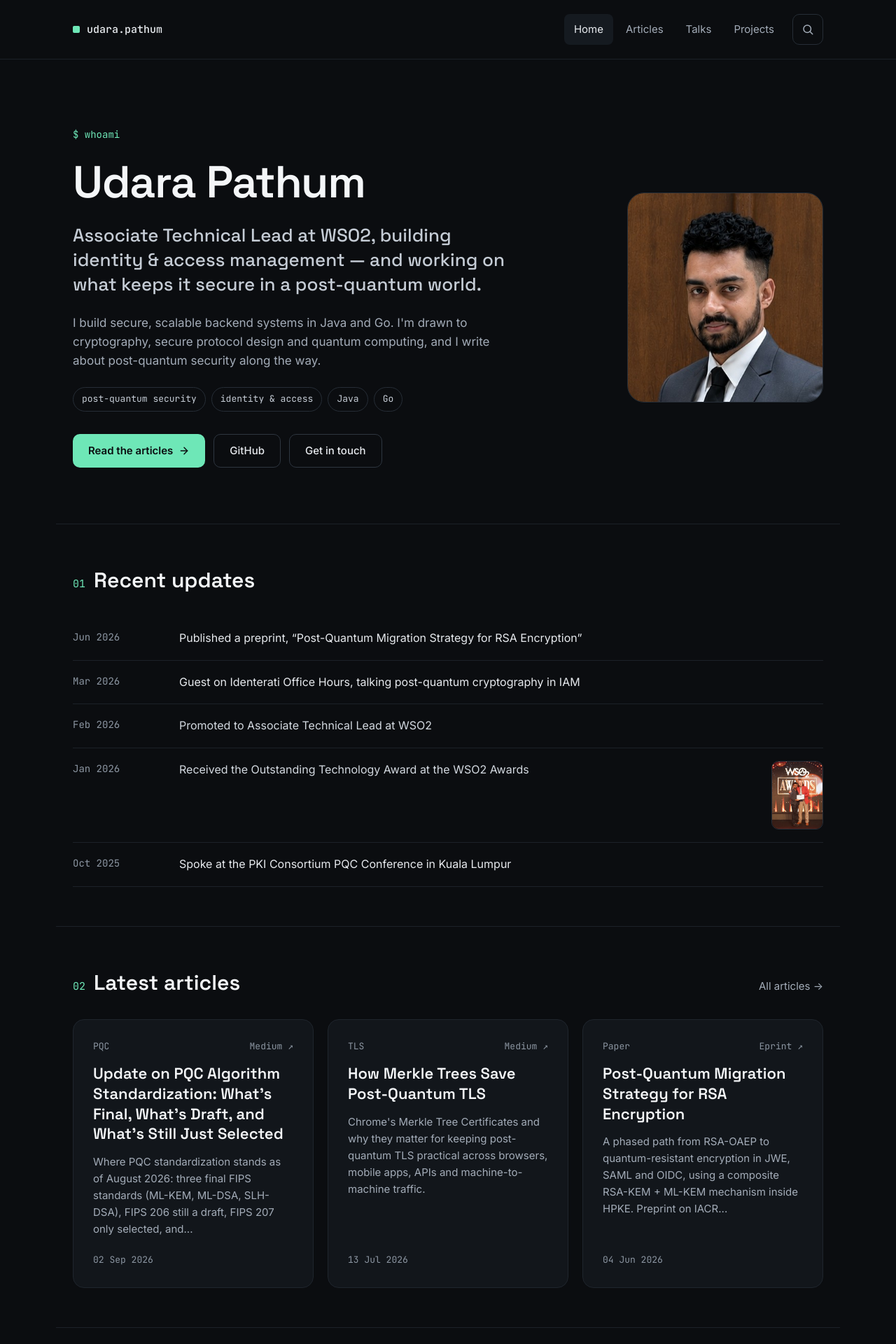
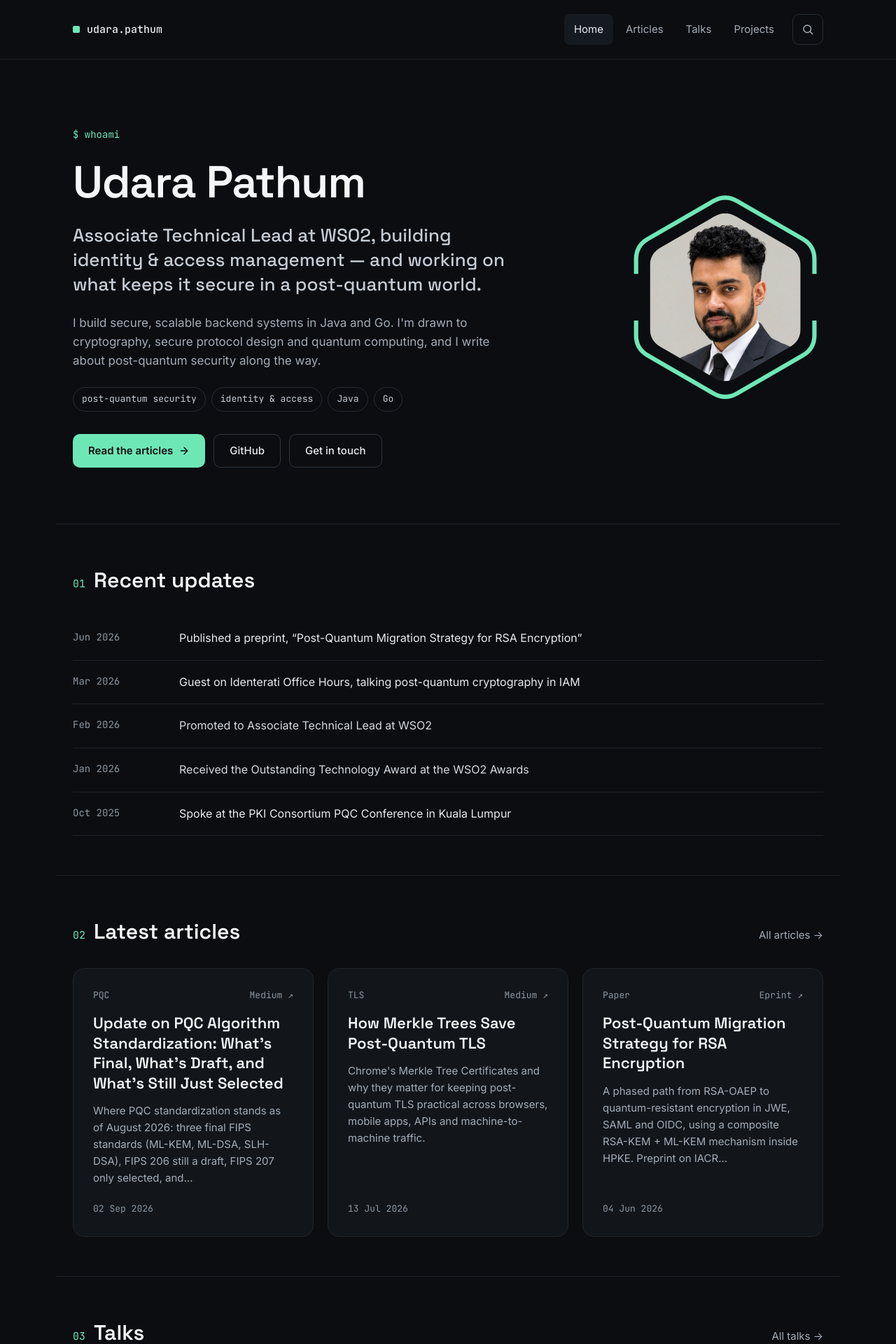
Before and after one commit to hwupathum/hwupathum.github.io, a Jekyll site: the page built from index.html, in a window 1280 px wide. Shown: the top 1920 px of the page at 70% size. Built offline with Jekyll 4.4.1, drawn with Linux system fonts in a browser that asks for light colours; some of the changed text lies outside the part shown.

Commit message:
Hexagonal portrait, BSc grade, drop award photo
Use the new headshot in a hexagonal frame with an accent outline, add
the BSc First Class grade to the timeline, and remove the award photo
and update-thumbnail support.

```diff
--- a/_data/experience.yml
+++ b/_data/experience.yml
@@ -28,3 +28,4 @@
 - period: 2017 — 2022
   title: BSc Engineering (Hons), Computer Science and Engineering
   org: University of Moratuwa
+  text: First Class (CGPA 3.88/4.2)
--- a/_data/updates.yml
+++ b/_data/updates.yml
@@ -1,5 +1,4 @@
 # Sorted by date (newest first). Use `label` to show a less precise date than `date`.
-# Optional `image` (+ `image_alt`) shows a thumbnail that opens the full photo.
 - date: 2026-02-01
   label: Feb 2026
   title: Promoted to Associate Technical Lead at WSO2
@@ -14,8 +13,6 @@
 - date: 2026-01-15
   label: Jan 2026
   title: Received the Outstanding Technology Award at the WSO2 Awards
-  image: /assets/images/wso2-outstanding-technology-award.jpg
-  image_alt: Udara on stage at the WSO2 Awards, holding the Outstanding Technology Award certificate
 
 - date: 2025-01-01
   label: Jan 2025
--- /dev/null
+++ b/_includes/portrait-hex.html
@@ -0,0 +1,13 @@
+{%- comment -%} Hexagonal portrait with an accent outline (open in the middle of the left and right edges). {%- endcomment -%}
+<svg class="portrait-hex" viewBox="0 0 320 360" role="img" aria-label="{{ site.author.name }}">
+  <defs>
+    <clipPath id="portrait-hex-clip"><path d="M142.7,48.0Q160.0,38.0 177.3,48.0L265.7,99.0Q283.0,109.0 283.0,129.0L283.0,231.0Q283.0,251.0 265.7,261.0L177.3,312.0Q160.0,322.0 142.7,312.0L54.3,261.0Q37.0,251.0 37.0,231.0L37.0,129.0Q37.0,109.0 54.3,99.0Z"/></clipPath>
+    <mask id="portrait-hex-gaps" maskUnits="userSpaceOnUse" x="0" y="0" width="320" height="360">
+      <rect width="320" height="360" fill="#fff"/>
+      <rect x="0" y="142" width="40" height="76" fill="#000"/>
+      <rect x="280" y="142" width="40" height="76" fill="#000"/>
+    </mask>
+  </defs>
+  <image href="{{ site.author.avatar | relative_url }}" x="37.0" y="38" width="246.0" height="284" preserveAspectRatio="xMidYMid slice" clip-path="url(#portrait-hex-clip)"/>
+  <path d="M140.9,23.0Q160.0,12.0 179.1,23.0L286.4,85.0Q305.5,96.0 305.5,118.0L305.5,242.0Q305.5,264.0 286.4,275.0L179.1,337.0Q160.0,348.0 140.9,337.0L33.6,275.0Q14.5,264.0 14.5,242.0L14.5,118.0Q14.5,96.0 33.6,85.0Z" fill="none" stroke="currentColor" stroke-width="7" stroke-linejoin="round" mask="url(#portrait-hex-gaps)"/>
+</svg>
--- a/assets/css/main.scss
+++ b/assets/css/main.scss
@@ -161,16 +161,29 @@
 
 .hero__media { flex: 1 1 280px; display: flex; justify-content: center; }
 
+// Hexagonal photo with an accent outline (see _includes/portrait-hex.html).
+.portrait-hex {
+  display: block;
+  width: 320px;
+  max-width: 100%;
+  height: auto;
+  color: var(--accent);
+}
+
+// Placeholder shown when no avatar is set.
 .portrait {
   width: 300px;
   height: 300px;
   max-width: 100%;
-  border-radius: 24px;
-  border: 1px solid var(--line-strong);
+  padding: 20px;
+  border-radius: 50%;
+  border: 2px solid var(--accent);
   object-fit: cover;
 }
 
 .portrait--placeholder {
+  background: var(--surface);
+  background-clip: content-box;
   display: flex;
   flex-direction: column;
   align-items: center;
@@ -245,19 +258,6 @@
 }
 
 .updates__text { display: block; font-size: 15px; color: var(--muted); }
-
-.updates__thumb {
-  flex: 0 0 auto;
-  display: block;
-  border-radius: 10px;
-  overflow: hidden;
-  border: 1px solid var(--line-strong);
-  transition: border-color 0.15s;
-
-  &:hover { border-color: var(--accent); }
-
-  img { display: block; width: 72px; height: 96px; object-fit: cover; }
-}
 
 // Cards
 .grid { display: grid; gap: 20px; }
--- a/index.html
+++ b/index.html
@@ -21,7 +21,7 @@
   </div>
   <div class="hero__media">
     {% if site.author.avatar %}
-      <img class="portrait" src="{{ site.author.avatar | relative_url }}" alt="{{ site.author.name }}">
+      {% include portrait-hex.html %}
     {% else %}
       <div class="portrait portrait--placeholder">
         <svg aria-hidden="true" width="56" height="56" viewBox="0 0 24 24" fill="none" stroke="currentColor" stroke-width="1.4" stroke-linecap="round" stroke-linejoin="round"><circle cx="12" cy="8" r="4"></circle><path d="M4 21c0-4 4-6 8-6s8 2 8 6"></path></svg>
@@ -42,11 +42,6 @@
           {% if it.link %}<a href="{{ it.link.url | relative_url }}"{% if it.link.url contains "://" %} target="_blank" rel="noopener"{% endif %}>{{ it.title }}</a>{% else %}{{ it.title }}{% endif %}
           {% if it.text %}<span class="updates__text">{{ it.text }}</span>{% endif %}
         </p>
-        {% if it.image %}
-          <a class="updates__thumb" href="{{ it.image | relative_url }}" target="_blank" rel="noopener">
-            <img src="{{ it.image | relative_url }}" alt="{{ it.image_alt | default: it.title }}" loading="lazy" width="72" height="96">
-          </a>
-        {% endif %}
       </li>
     {% endfor %}
   </ul>
```
Also changed, not shown: assets/images/udara.jpg, assets/images/wso2-outstanding-technology-award.jpg (deleted).
